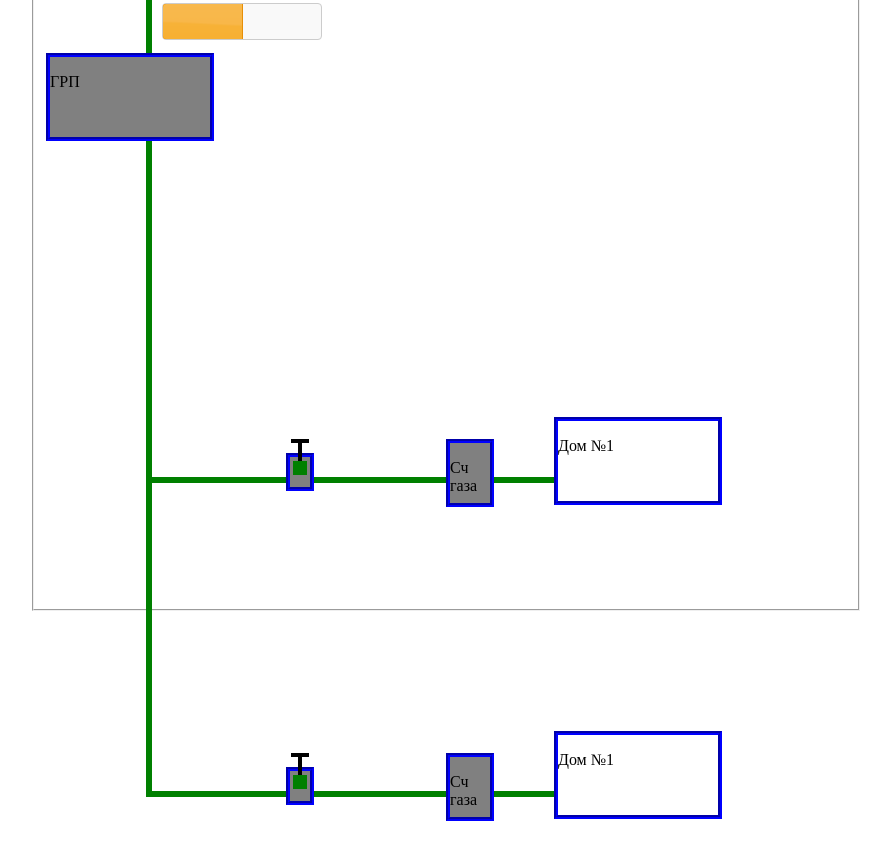
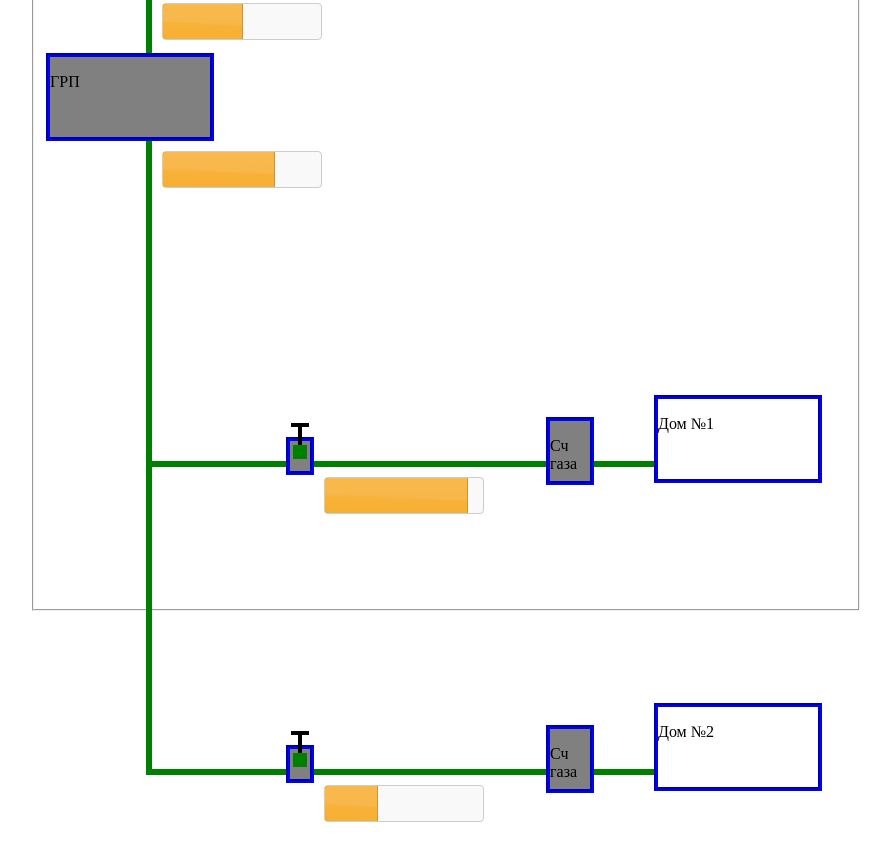
Before and after one commit to MikhaylovVladislav/srv, a plain HTML site: page index.html in a window 1280 px wide. Shown: the part 417-1262 px from the top of the page, without its empty margins (376-1267 px from the left). Before the commit the page ends 1238 px from the top, so only its background shows below. Drawn offline with Linux system fonts and the light colour scheme.

Commit message:
Первичный интерфейс

```diff
--- a/dif.css
+++ b/dif.css
@@ -20,7 +20,7 @@
 	border-style: groove;
 	border-color: blue;
 	border-width: 4px;
-	margin-left: 508px;
+	margin-left: 608px;
 	margin-top: -90px;
 }
 #CG{
@@ -29,8 +29,8 @@
 	border-style: groove;
 	border-color: blue;
 	border-width: 4px;
-	margin-left: 400px;
-	margin-top: -44px;
+	margin-left: 500px;
+	margin-top: -120px;
 	background-color: gray;
 }
 #vent{
@@ -87,7 +87,7 @@
 	margin-left: 100px;
 }
 #line_H2{
-    width:240px;
+    width:340px;
 	border-top: 6px solid green;
 	margin-left: 268px;
 	margin-top: -14px;
@@ -119,3 +119,23 @@
 	margin-left: 10px;
 	margin-top: 50px;
 }
+
+#pb_GRP_out{
+    width:160px;
+    height:60px;
+	margin-left: 10px;
+	margin-top: -40px;
+}
+#pb_to_House1{
+    width:160px;
+    height:60px;
+	margin-left: 10px;
+	margin-top: 10px;
+}
+
+#pb_to_House2{
+    width:160px;
+    height:60px;
+	margin-left: 10px;
+	margin-top: 10px;
+}
--- a/index.html
+++ b/index.html
@@ -42,7 +42,11 @@
 			<p>ГРП</p>
 		</div>
 		<div id="space"></div>
-		<div id="line_C"></div>
+		<div id="line_C">
+			<div id="pb_GRP_out">
+				<div id="progressbar_GRP_out"></div>
+			</div>
+		</div>
 		<div id="O1">
 			<div id="line_H1"></div>
 			<div id="vent">
@@ -50,7 +54,11 @@
 				<div id="part_shturval_h"></div>
 				<div id="disk"></div>
 			</div>
-			<div id="line_H2"></div>
+			<div id="line_H2">
+				<div id="pb_to_House1">
+					<div id="progressbar_to_House1"></div>
+				</div>
+			</div>
 			<div id="CG">
 				<p>Сч газа</p>
 			</div>
@@ -67,16 +75,20 @@
 				<div id="part_shturval_h"></div>
 				<div id="disk"></div>
 			</div>
-			<div id="line_H2"></div>
+			<div id="line_H2">
+				<div id="pb_to_House2">
+					<div id="progressbar_to_House2"></div>
+				</div>
+			</div>
 			<div id="CG">
 				<p>Сч газа</p>
 			</div>
 
 			<div id="H1">
-				<p>Дом №1</p>
+				<p>Дом №2</p>
 			</div>
 		</div>
-		<div id="progressbar"></div>
+
 
 
 	</fieldset>
--- a/main.js
+++ b/main.js
@@ -8,4 +8,14 @@
 	$( "#progressbar_GRP_in" ).progressbar({
       value: 50
     });
+	$( "#progressbar_GRP_out" ).progressbar({
+      value: 70
+    });
+		$( "#progressbar_to_House1" ).progressbar({
+      value: 90
+    });
+		$( "#progressbar_to_House2" ).progressbar({
+      value: 33
+    });
+
   } );
```
